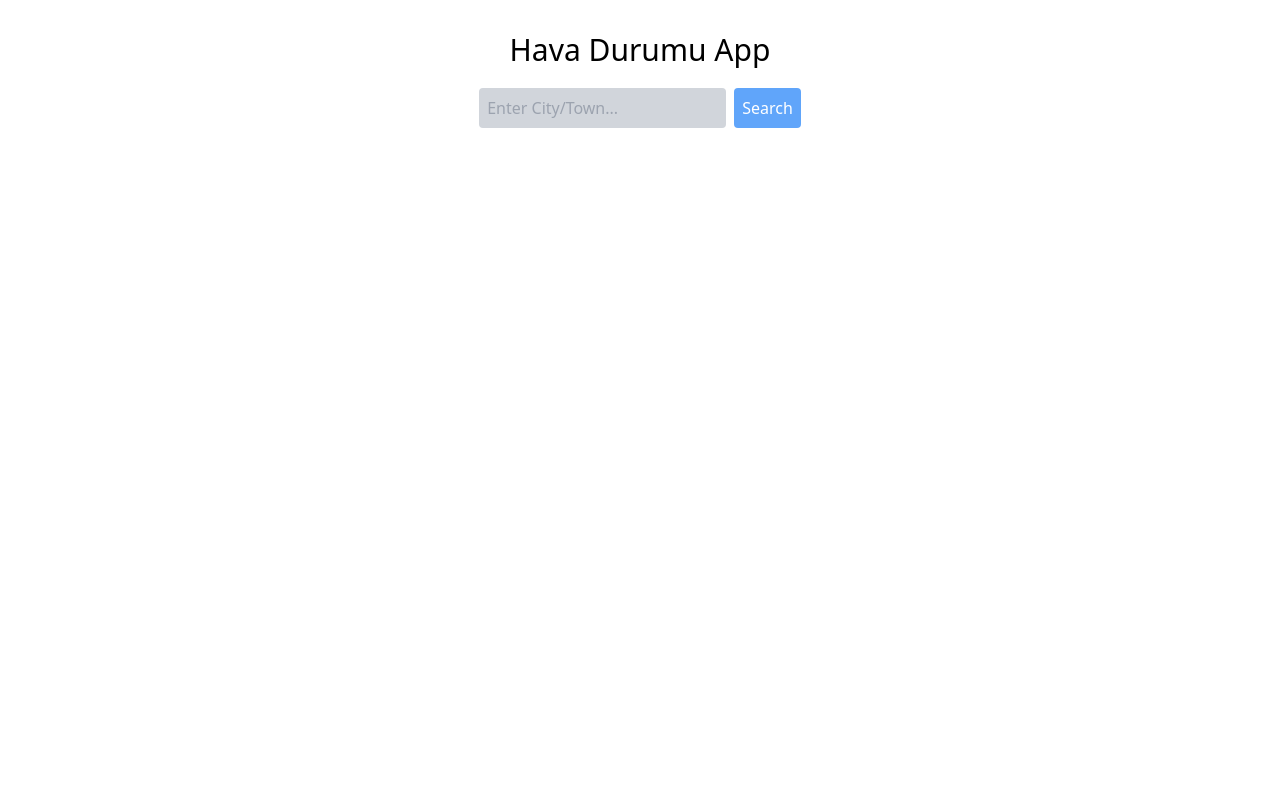
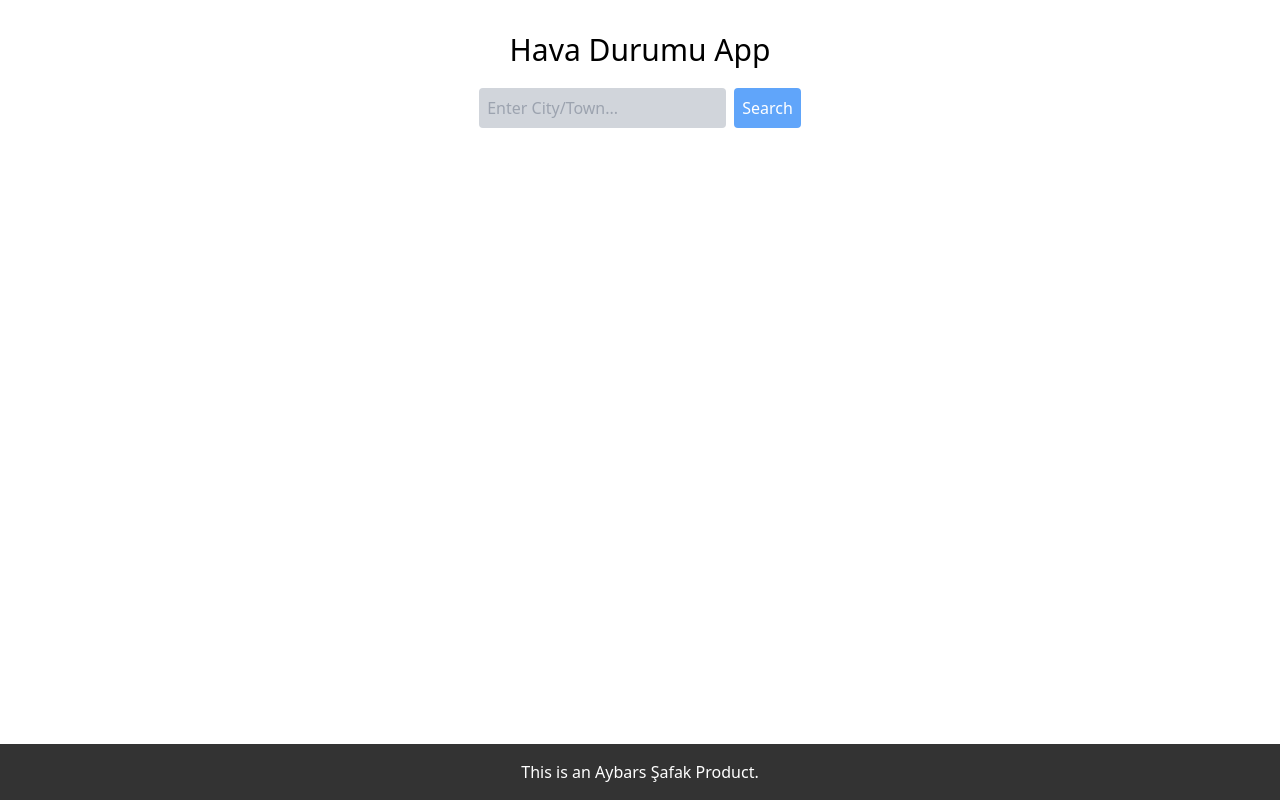
Before and after one commit to Aybarssafak/hava-durumu-app, a React (Create React App) app: page / in a window 1280 px wide. Built offline with nearby package versions, Linux system fonts and the light colour scheme.

Commit message:
Değişiklik açıklaması

```diff
--- a/src/App.jsx
+++ b/src/App.jsx
@@ -2,6 +2,8 @@ import { useState } from "react";
 import classNames from "classnames";
 import { Route, Routes } from 'react-router-dom';
 import HavaDurum from "./HavaDurum.jsx";
+import Footer from "./footer/Footer.jsx";
+
 
 
 
@@ -13,6 +15,7 @@ function App() {
       <Routes>
         <Route path="/" element={<HavaDurum />} />
       </Routes>
+      <Footer/>
     </div>
   );
 }
--- /dev/null
+++ b/src/footer/Footer.css
@@ -0,0 +1,12 @@
+/* Footer.css */
+.footer {
+    width: 100%;
+    padding: 1rem;
+    background-color: #333;
+    color: #fff;
+    text-align: center;
+    position: fixed;
+    bottom: 0;
+    left: 0;
+    z-index: 1000;
+  }
--- /dev/null
+++ b/src/footer/Footer.jsx
@@ -0,0 +1,14 @@
+// src/components/Footer.js
+
+import React from 'react';
+import './Footer.css';
+
+function Footer() {
+  return (
+    <footer className="footer">
+        This is an Aybars Şafak Product.
+    </footer>
+  );
+}
+
+export default Footer;
```
